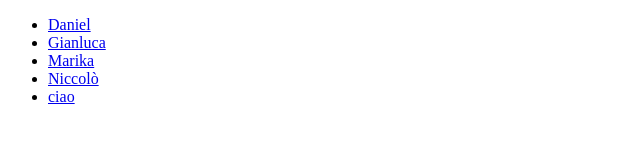
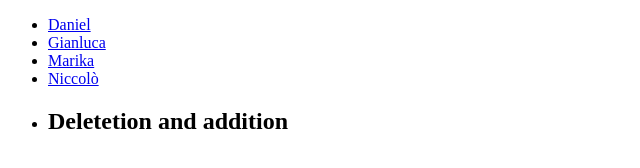
Before and after one commit to GianlucaLaRosa/bitRock_academy, a plain HTML site: page index.html in a window 1280 px wide. Shown: the whole page, without its empty margins (0-640 px from the left). Drawn offline with Linux system fonts and the light colour scheme.

Commit message:
Last mod

```diff
--- a/index.html
+++ b/index.html
@@ -15,7 +15,7 @@
         <a href="http://localhost:5500/contacts/niccolo.html">Niccolò</a>
       </li>
       <li>
-        <a href="#">ciao</a>
+        <h2>Deletetion and addition</h2>
       </li>
     </ul>
   </body>
```
